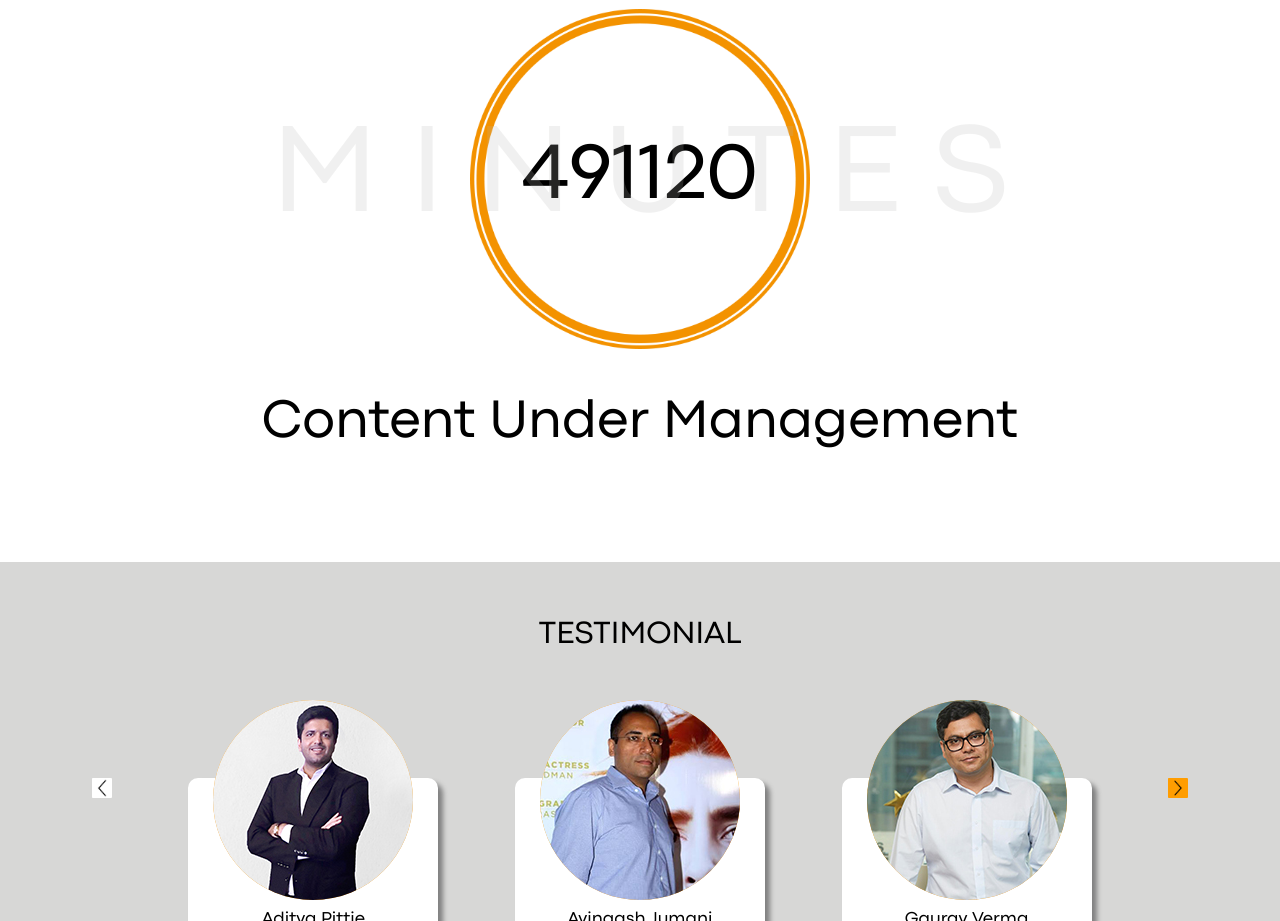
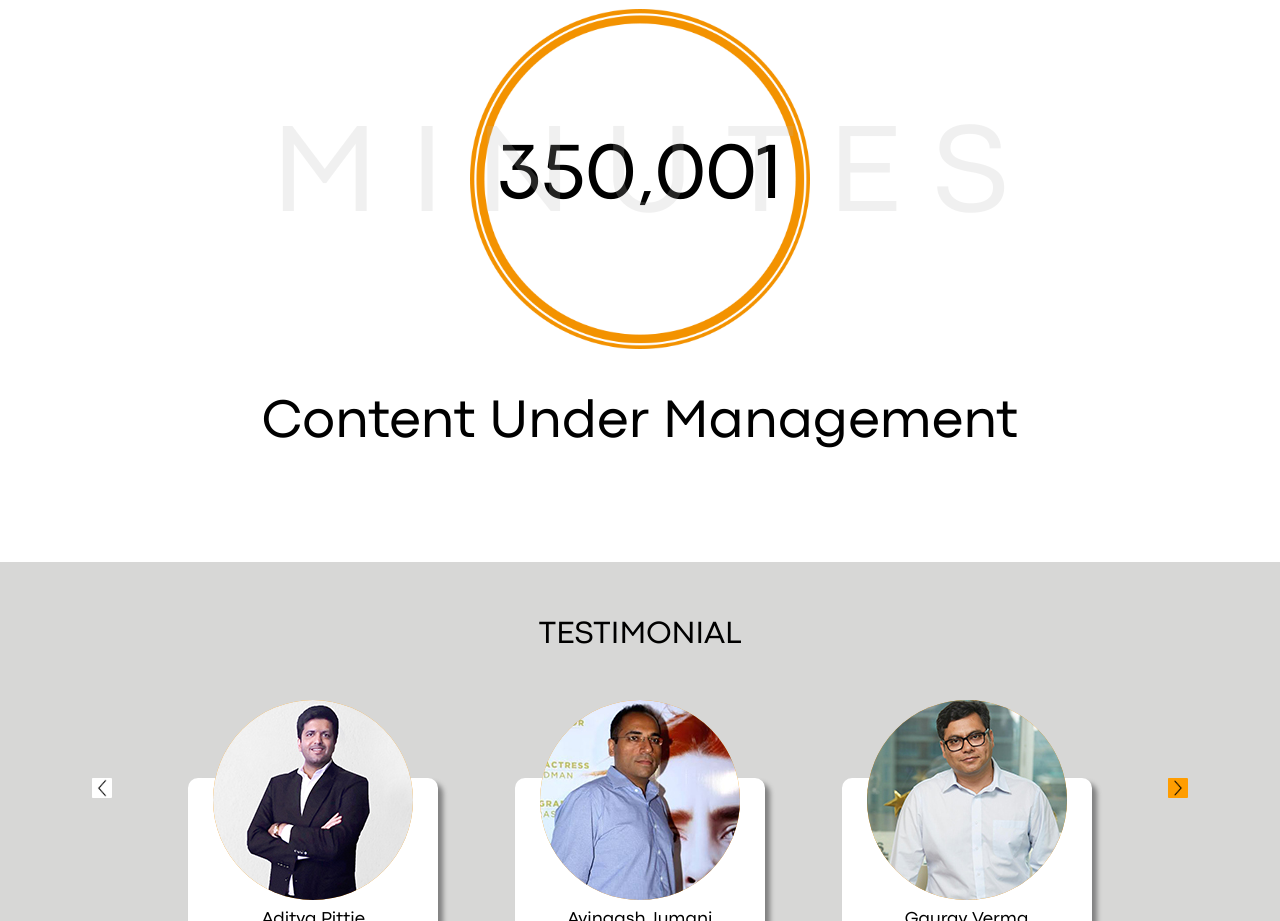
Before and after one commit to deepd989/vistaindia, a plain HTML site: page index.html in a window 1280 px wide. Shown: the part 3060-3981 px from the top of the page. Drawn offline with nearby package versions, Linux system fonts and the light colour scheme.

Commit message:
timer made

```diff
--- a/index.html
+++ b/index.html
@@ -261,6 +261,7 @@
                         <div class="parentcirclediv-text">
                             <h3>3260000</h3> -->
                         <div class="try2">
+                            <p id="og_val" style="display: none;">350000</p>
                             <div class="watermark1" id="circle_num">
                                 350000
                             </div>
@@ -549,6 +550,31 @@
     let val=(diffDays*840)+350000;
     console.log(val);
     document.getElementById("circle_num").innerText=val;
+    // FUNCTION FOR TIMER
+    function circle_timer()
+    {
+        // console.log("this is circle timer function")
+        let og_val=document.getElementById("og_val").innerText
+        let start=og_val
+        // console.log(og_val)
+        start=parseInt(start)+1
+        // console.log(start)
+        document.getElementById("og_val").innerText=start
+        start=start.toString()
+        start=start.split('').reverse().join('');
+        let str_arr=start.match(/.{1,3}/g);
+        rs=""
+        for(var i=str_arr.length-1;i>=0;i--)
+        {
+            rs=rs+str_arr[i].split('').reverse().join('');
+            rs=rs+','
+        }
+        rs=rs.substr(0,rs.length-1)
+        document.getElementById("circle_num").innerText=rs
+
+    }
+    setInterval(circle_timer,120000)
+    circle_timer()
     console.log("done")
     function grey_card_heights()
         {
```
